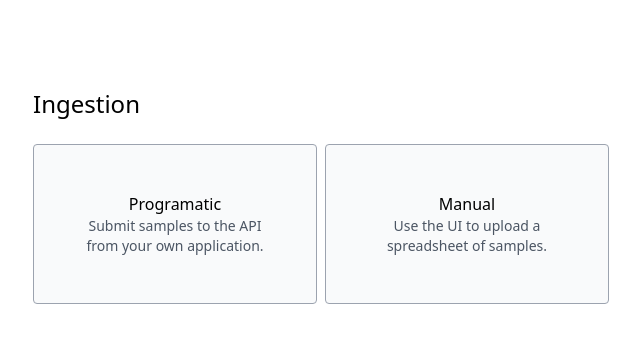
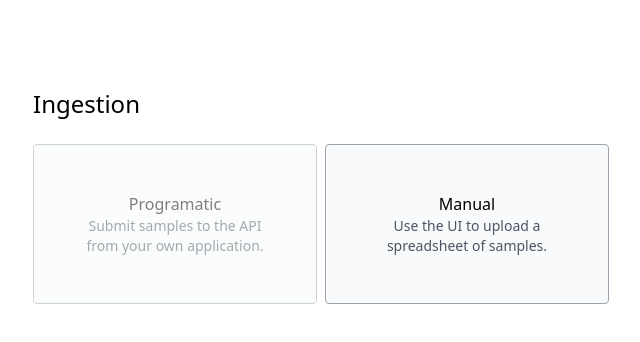
Before and after one commit to kasperjha/reconciliation-less-skg, a Nuxt app in the folder frontend/: page /ingestion in a window 1280 px wide. Shown: the top 342 px of the page, without its empty margins (319-959 px from the left). Built offline with nearby package versions, Linux system fonts and the light colour scheme.

Commit message:
feat: disabled styles on programatic button

```diff
--- a/frontend/components/ButtonCard.vue
+++ b/frontend/components/ButtonCard.vue
@@ -1,6 +1,10 @@
 <template>
-  <NuxtLink :to="to" class="block">
-    <button class="w-full h-full hover:bg-gray-100 rounded p-10 border border-gray-400 bg-gray-50 flex justify-center items-center">
+  <NuxtLink
+    :to="to"
+    class="block"
+    :disabled="disabled"
+  >
+    <button :disabled="disabled" class="w-full h-full hover:bg-gray-100 rounded p-10 border border-gray-400 bg-gray-50 flex justify-center items-center disabled:hover:bg-gray-50 disabled:opacity-50">
       <slot />
     </button>
   </NuxtLink>
@@ -9,6 +13,7 @@
 <script lang="ts" setup>
 interface Props {
   to?: string
+  disabled?: boolean
 }
 defineProps<Props>()
 </script>
--- a/frontend/pages/ingestion/index.vue
+++ b/frontend/pages/ingestion/index.vue
@@ -5,6 +5,7 @@
       <ButtonCard
         class="w-full"
         to="/ingestion/programatic"
+        disabled
       >
         <div>
           Programatic
```
